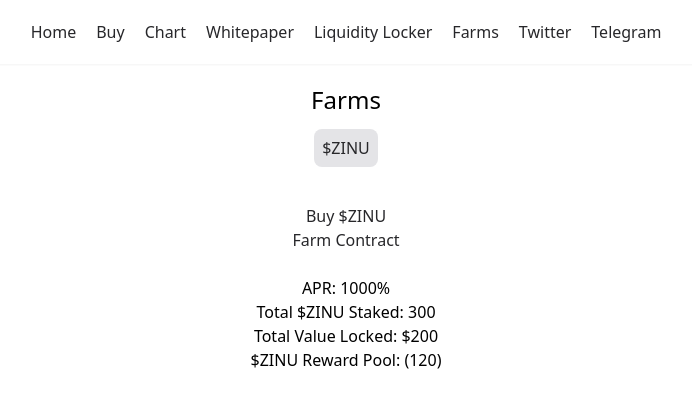
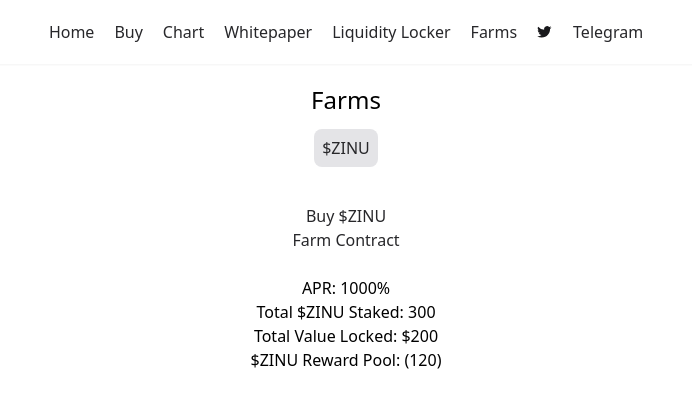
Before and after one commit to aquino-a/lp-farm, a SvelteKit app: page /farms/zinu in a window 1280 px wide. Shown: the top 408 px of the page, without its empty margins (294-986 px from the left). Built offline with nearby package versions, Linux system fonts and the light colour scheme.

Commit message:
add twitter logo

```diff
--- a/src/routes/+layout.svelte
+++ b/src/routes/+layout.svelte
@@ -18,8 +18,21 @@
 		<a href="#">Whitepaper</a>
 		<a href="#">Liquidity Locker</a>
 		<a href="/farms">Farms</a>
-		<a target="_blank" href="https://twitter.com/zkinutoken">Twitter</a>
-		<a target="_blank" href="https://t.me/zkinutoken">Telegram</a>
+		<a class="my-auto" target="_blank" href="https://twitter.com/zkinutoken">
+			<svg
+				xmlns="http://www.w3.org/2000/svg"
+				viewBox="0 0 24 24"
+				width="16"
+				height="16"
+				class="text-zinc-900"
+			>
+				<path
+					d="M21.73 5.18a8.88 8.88 0 0 1-2.58.7 4.4 4.4 0 0 0 1.92-2.43 8.81 8.81 0 0 1-2.8 1.07 4.38 4.38 0 0 0-7.5 3.98 12.45 12.45 0 0 1-9-4.54 4.37 4.37 0 0 0 1.36 5.81 4.34 4.34 0 0 1-1.96-.59v.06a4.37 4.37 0 0 0 3.48 4.27 4.32 4.32 0 0 1-1.97.08 4.36 4.36 0 0 0 4.07 3.03 8.79 8.79 0 0 1-5.43 1.86 8.86 8.86 0 0 1-1.04-.06 12.46 12.46 0 0 0 6.81 1.99c8.07 0 12.48-6.7 12.48-12.48 0-.19 0-.38-.01-.57a8.91 8.91 0 0 0 2.18-2.28z"
+					fill="currentColor"
+				/>
+			</svg>
+		</a>
+		<a class="my-auto" target="_blank" href="https://t.me/zkinutoken">Telegram</a>
 	</nav>
 </div>
 
```
